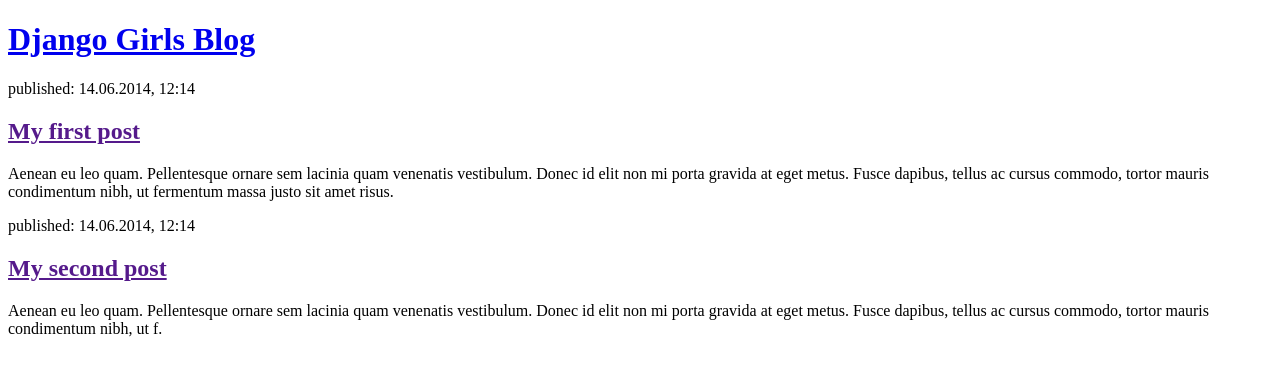
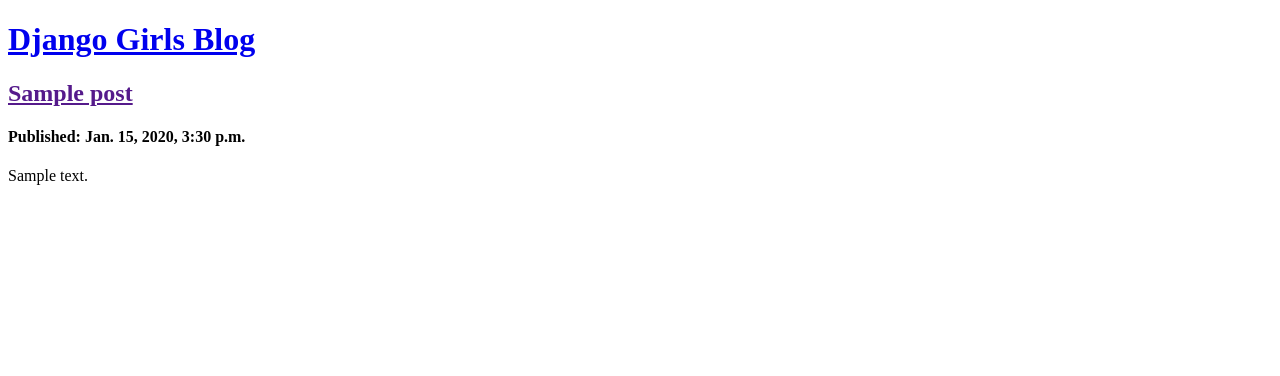
Before and after one commit to prami1806/my-first-blog, a Django app: template blog/templates/blog/post_list.html in a window 1280 px wide. Shown: the top 376 px of the page. Run offline with Django 3.2, Linux system fonts and the light colour scheme; the template is opened without the code that fills it: values that come from a table or form of the project are taken from there, others are empty; tables that the repository leaves empty hold one stand-in row (values such as "Sample post").

Commit message:
Modified template to display posts from a database

```diff
--- a/blog/templates/blog/post_list.html
+++ b/blog/templates/blog/post_list.html
@@ -7,17 +7,12 @@
         <div>
             <h1><a href="/">Django Girls Blog</a></h1>
         </div>
-
+        {%for post in posts%}
         <div>
-            <p>published: 14.06.2014, 12:14</p>
-            <h2><a href="">My first post</a></h2>
-            <p>Aenean eu leo quam. Pellentesque ornare sem lacinia quam venenatis vestibulum. Donec id elit non mi porta gravida at eget metus. Fusce dapibus, tellus ac cursus commodo, tortor mauris condimentum nibh, ut fermentum massa justo sit amet risus.</p>
+            <h2><a href="">{{post.title}}</a></h2>
+            <h4>Published: {{post.published_date}}</h4>
+            <p>{{post.text|linebreaksbr}}</p>
         </div>
-
-        <div>
-            <p>published: 14.06.2014, 12:14</p>
-            <h2><a href="">My second post</a></h2>
-            <p>Aenean eu leo quam. Pellentesque ornare sem lacinia quam venenatis vestibulum. Donec id elit non mi porta gravida at eget metus. Fusce dapibus, tellus ac cursus commodo, tortor mauris condimentum nibh, ut f.</p>
-        </div>
+        {%endfor%}
     </body>
 </html>
--- a/blog/views.py
+++ b/blog/views.py
@@ -1,5 +1,8 @@
 from django.shortcuts import render
 
 # Create your views here.
+from .models import Post
+from django.utils import timezone
 def post_list(request):
-	return render(request,'blog/post_list.html',{})
+	posts=Post.objects.filter(published_date__lte=timezone.now()).order_by("published_date")
+	return render(request,'blog/post_list.html',{'posts':posts})
--- a/mysite/settings.py
+++ b/mysite/settings.py
@@ -106,7 +106,7 @@
 
 LANGUAGE_CODE = 'en-us'
 
-TIME_ZONE = 'Asia/Dhaka'
+TIME_ZONE = 'Asia/Kolkata'
 
 USE_I18N = True
 
```
